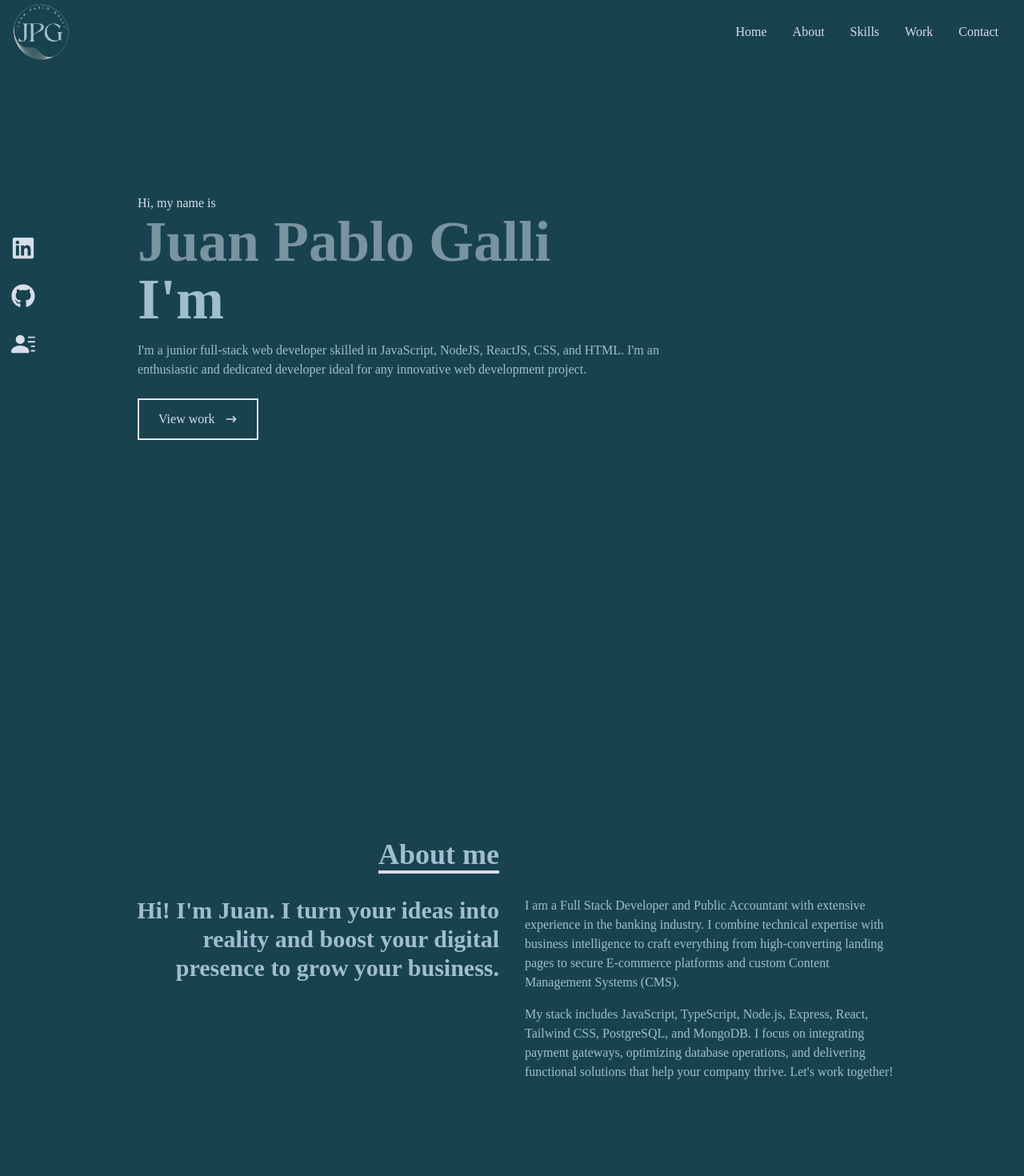
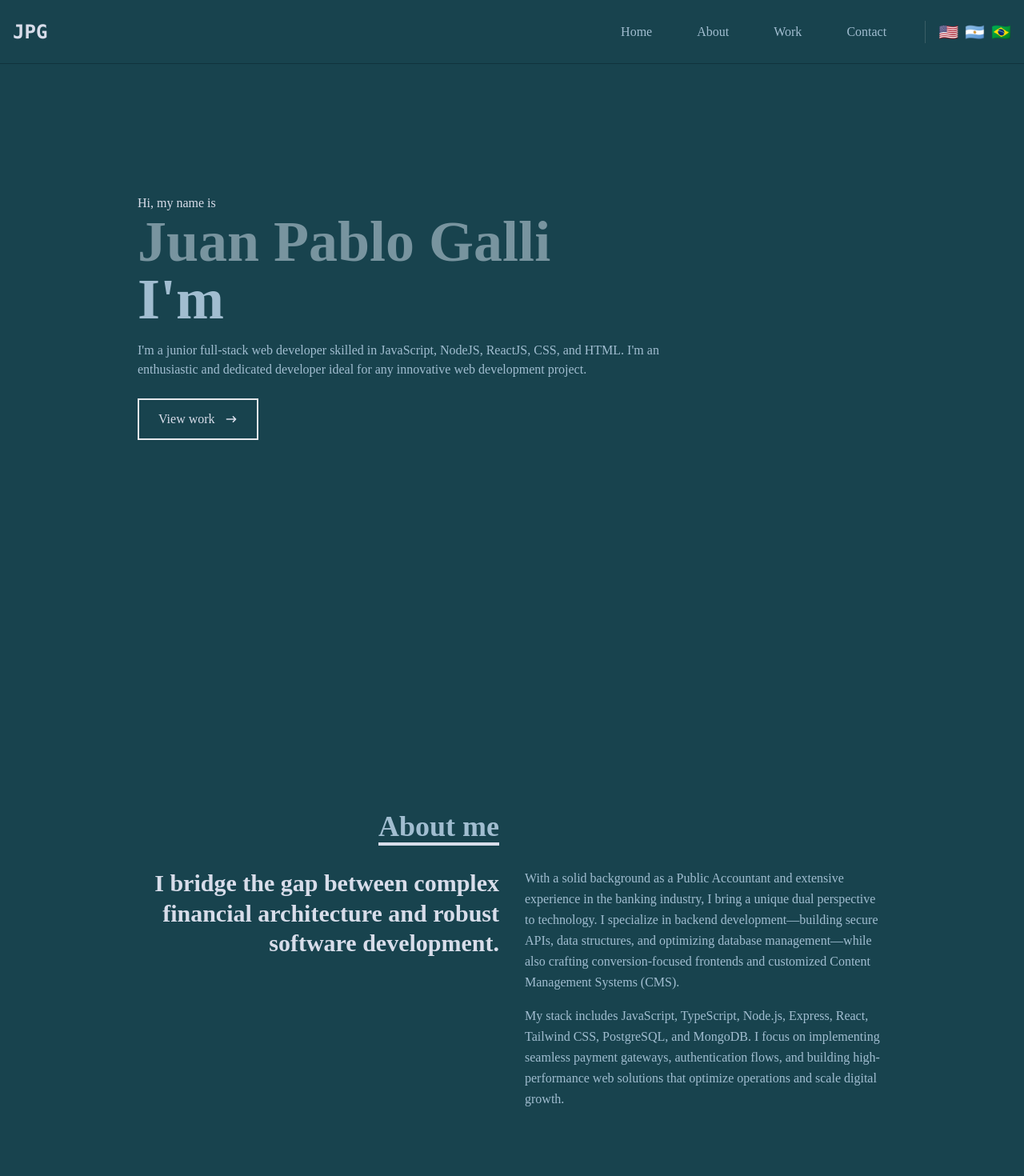
Before and after one commit to JuanPGalli/myportfolio, a React (Create React App) app: page / in a window 1280 px wide. Shown: the top 1470 px of the page at 80% size. Built offline with nearby package versions, Linux system fonts and the light colour scheme.

Commit message:
ui: refactor work carousels with real assets, rewrite about text, and add whatsapp cta

```diff
--- a/src/components/About.jsx
+++ b/src/components/About.jsx
@@ -1,39 +1,35 @@
 import React from 'react';
+import { useLanguage } from '../context/LanguageContext';
 
 const About = () => {
+  const { t } = useLanguage();
+  const aboutTexts = t('about');
+
   return (
-    <div name='about' className='w-full h-screen bg-[#18434e] text-[#a1bdd0] '>
-      <div className='flex flex-col justify-center items-center w-full h-full'>
-        <div className='max-w-[1000px] w-full grid grid-cols-2 gap-8'>
-          <div className='sm:text-right pb-8 pl-4'>
-            <p className='text-4xl font-bold inline border-b-4 border-[#d8ddea]'>About me</p>
+    <section
+      name='about'
+      className='w-full min-h-screen bg-[#18434e] text-[#a1bdd0] flex items-center'
+    >
+      <div className='flex flex-col justify-center items-center w-full max-w-[1000px] mx-auto p-4'>
+        <div className='w-full grid grid-cols-1 sm:grid-cols-2 gap-8 mb-8'>
+          <div className='sm:text-right pl-4'>
+            <h2 className='text-4xl font-bold inline border-b-4 border-[#d8ddea] text-[#a1bdd0]'>
+              {aboutTexts.title}
+            </h2>
           </div>
           <div></div>
         </div>
-        <div className='max-w-[1000px] w-full grid sm:grid-cols-2 gap-8 px-4'>
-          <div className='sm:text-right text-3xl font-bold'>
-            <p>
-              Hi! I'm Juan. I turn your ideas into reality and boost your digital presence to grow
-              your business.
-            </p>
+        <div className='w-full grid sm:grid-cols-2 gap-8 px-4'>
+          <div className='sm:text-right text-3xl font-bold text-[#d8ddea] leading-tight'>
+            <h3>{aboutTexts.headline}</h3>
           </div>
-          <div>
-            <p className='mb-4'>
-              I am a Full Stack Developer and Public Accountant with extensive experience in the
-              banking industry. I combine technical expertise with business intelligence to craft
-              everything from high-converting landing pages to secure E-commerce platforms and
-              custom Content Management Systems (CMS).
-            </p>
-            <p>
-              My stack includes JavaScript, TypeScript, Node.js, Express, React, Tailwind CSS,
-              PostgreSQL, and MongoDB. I focus on integrating payment gateways, optimizing database
-              operations, and delivering functional solutions that help your company thrive. Let's
-              work together!
-            </p>
+          <div className='text-base leading-relaxed flex flex-col gap-4 text-[#a1bdd0]'>
+            <p>{aboutTexts.p1}</p>
+            <p>{aboutTexts.p2}</p>
           </div>
         </div>
       </div>
-    </div>
+    </section>
   );
 };
 
--- a/src/components/Navbar.jsx
+++ b/src/components/Navbar.jsx
@@ -1,132 +1,114 @@
 import React, { useState } from 'react';
-import { FaBars, FaTimes, FaGithub, FaLinkedin } from 'react-icons/fa';
-import { BsFillPersonLinesFill } from 'react-icons/bs';
-import { Link } from 'react-scroll';
-import Logo from '../assets/Logo.png';
-import Pdf_file from '../assets/Juan_Pablo_Galli_EN.pdf';
-
-const { REACT_APP_LINKEDIN_PROFILE, REACT_APP_GITHUB_PROFILE } = process.env;
+import { FaBars, ReactFaTimes, FaTimes } from 'react-icons/fa';
+import { useLanguage } from '../context/LanguageContext';
 
 const Navbar = () => {
   const [nav, setNav] = useState(false);
-  const handleClick = () => setNav(!nav);
+  const { setLanguage, t } = useLanguage();
+  const navTexts = t('nav');
+
+  const handleNavClick = () => setNav(!nav);
 
   return (
-    <div
-      name='navbar'
-      className='fixed w-full h-[80px] flex justify-between items-center px-4 bg-[#18434e] text-[#d8ddea]'
-    >
-      <div>{<img src={Logo} alt='Logo' style={{ width: '70px' }} />}</div>
-
-      {/*menu*/}
-      <div className='hidden md:flex'>
-        <ul className='hidden md:flex'>
-          <li>
-            <Link to='home' smooth={true} duration={500}>
-              Home
-            </Link>
-          </li>
-          <li>
-            <Link to='about' smooth={true} duration={500}>
-              About
-            </Link>
-          </li>
-          <li>
-            <Link to='skills' smooth={true} duration={500}>
-              Skills
-            </Link>
-          </li>
-          <li>
-            <Link to='work' smooth={true} duration={500}>
-              Work
-            </Link>
-          </li>
-          <li>
-            <Link to='contact' smooth={true} duration={500}>
-              Contact
-            </Link>
-          </li>
-        </ul>
+    <nav className='fixed w-full h-[80px] flex justify-between items-center px-4 bg-[#18434e] text-[#a1bdd0] z-50 border-b border-[#11333c]'>
+      <div>
+        <h1 className='text-2xl font-bold font-mono text-[#d8ddea]'>JPG</h1>
       </div>
 
-      {/*bars for */}
-      <div onClick={handleClick} className='md:hidden z-10'>
+      {/* Menu Desktop */}
+      <ul className='hidden md:flex items-center gap-6'>
+        <li className='hover:text-[#d8ddea] cursor-pointer font-medium transition-colors'>
+          {navTexts.home}
+        </li>
+        <li className='hover:text-[#d8ddea] cursor-pointer font-medium transition-colors'>
+          {navTexts.about}
+        </li>
+        <li className='hover:text-[#d8ddea] cursor-pointer font-medium transition-colors'>
+          {navTexts.work}
+        </li>
+        <li className='hover:text-[#d8ddea] cursor-pointer font-medium transition-colors'>
+          {navTexts.contact}
+        </li>
+
+        {/* Selector de idiomas Desktop */}
+        <div className='flex gap-2 border-l border-[#3a5d66] pl-4 ml-2'>
+          <button
+            onClick={() => setLanguage('en')}
+            title='English (US)'
+            className='hover:scale-125 transition-transform duration-150 text-xl'
+          >
+            🇺🇸
+          </button>
+          <button
+            onClick={() => setLanguage('es')}
+            title='Español (AR)'
+            className='hover:scale-125 transition-transform duration-150 text-xl'
+          >
+            🇦🇷
+          </button>
+          <button
+            onClick={() => setLanguage('br')}
+            title='Português (BR)'
+            className='hover:scale-125 transition-transform duration-150 text-xl'
+          >
+            🇧🇷
+          </button>
+        </div>
+      </ul>
+
+      {/* Hamburguesa Mobile */}
+      <div
+        onClick={handleNavClick}
+        className='md:hidden z-10 cursor-pointer text-xl text-[#d8ddea]'
+      >
         {!nav ? <FaBars /> : <FaTimes />}
       </div>
 
-      {/*Mobile menu*/}
+      {/* Menu Mobile */}
       <ul
         className={
           !nav
             ? 'hidden'
-            : 'absolute top-0 left-0 w-full h-screen bg-[#18434e] flex flex-col justify-center items-center'
+            : 'absolute top-0 left-0 w-full h-screen bg-[#18434e] flex flex-col justify-center items-center gap-6 text-2xl'
         }
       >
-        <li className='py-6 text-4xl'>
-          <Link onClick={handleClick} to='home' smooth={true} duration={500}>
-            Home
-          </Link>
-        </li>
-        <li className='py-6 text-4xl'>
-          <Link onClick={handleClick} to='about' smooth={true} duration={500}>
-            About
-          </Link>
-        </li>
-        <li className='py-6 text-4xl'>
-          <Link onClick={handleClick} to='skills' smooth={true} duration={500}>
-            Skills
-          </Link>
-        </li>
-        <li className='py-6 text-4xl'>
-          <Link onClick={handleClick} to='work' smooth={true} duration={500}>
-            Work
-          </Link>
-        </li>
-        <li className='py-6 text-4xl'>
-          <Link onClick={handleClick} to='contact' smooth={true} duration={500}>
-            Contact
-          </Link>
-        </li>
+        <li className='hover:text-[#d8ddea] cursor-pointer'>{navTexts.home}</li>
+        <li className='hover:text-[#d8ddea] cursor-pointer'>{navTexts.about}</li>
+        <li className='hover:text-[#d8ddea] cursor-pointer'>{navTexts.work}</li>
+        <li className='hover:text-[#d8ddea] cursor-pointer'>{navTexts.contact}</li>
+
+        {/* Selector de idiomas Mobile */}
+        <div className='flex gap-6 mt-8 pt-6 border-t border-[#3a5d66] w-1/2 justify-center'>
+          <button
+            onClick={() => {
+              setLanguage('en');
+              setNav(false);
+            }}
+            className='text-3xl active:scale-95'
+          >
+            🇺🇸
+          </button>
+          <button
+            onClick={() => {
+              setLanguage('es');
+              setNav(false);
+            }}
+            className='text-3xl active:scale-95'
+          >
+            🇦🇷
+          </button>
+          <button
+            onClick={() => {
+              setLanguage('br');
+              setNav(false);
+            }}
+            className='text-3xl active:scale-95'
+          >
+            🇧🇷
+          </button>
+        </div>
       </ul>
-
-      {/*Social icons*/}
-      <div className='hidden md:flex fixed flex-col top-[35%] left-0'>
-        <ul>
-          <li className='w-[160px] h-[60px] flex justify-between items-center ml-[-100px] hover:ml-[-10px] duration-300'>
-            <a
-              className='flex justify-between items-center w-full text-[#d8ddea]'
-              href={REACT_APP_LINKEDIN_PROFILE}
-              target='_blank'
-              rel='noopener noreferrer'
-            >
-              LinkedIn <FaLinkedin size={30} />
-            </a>
-          </li>
-
-          <li className='w-[160px] h-[60px] flex justify-between items-center ml-[-100px] hover:ml-[-10px] duration-300'>
-            <a
-              className='flex justify-between items-center w-full text-[#d8ddea]'
-              href={REACT_APP_GITHUB_PROFILE}
-              target='_blank'
-              rel='noopener noreferrer'
-            >
-              GitHub <FaGithub size={30} />
-            </a>
-          </li>
-
-          <li className='w-[160px] h-[60px] flex justify-between items-center ml-[-100px] hover:ml-[-10px] duration-300'>
-            <a
-              className='flex justify-between items-center w-full text-[#d8ddea]'
-              href={Pdf_file}
-              target='_blank'
-              rel='noopener noreferrer'
-            >
-              Resume <BsFillPersonLinesFill size={30} />
-            </a>
-          </li>
-        </ul>
-      </div>
-    </div>
+    </nav>
   );
 };
 
--- /dev/null
+++ b/src/components/WhatsAppButton.jsx
@@ -0,0 +1,31 @@
+import React from 'react';
+import { useLanguage } from '../context/LanguageContext';
+import { FaWhatsapp } from 'react-icons/fa';
+
+const WhatsAppButton = () => {
+  const { language } = useLanguage();
+
+  const messages = {
+    en: 'Hi Juan! I saw your portfolio and I would like to discuss a web project.',
+    es: '¡Hola Juan! Vi tu portfolio y me gustaría consultarte por un proyecto web.',
+    br: 'Olá Juan! Vi seu portfólio e gostaria de fazer uma consulta sobre um projeto web.'
+  };
+
+  const encodedMessage = encodeURIComponent(messages[language] || messages['en']);
+  // Tu número real ya configurado
+  const whatsappUrl = `https://wa.me{encodedMessage}`;
+
+  return (
+    <a
+      href={whatsappUrl}
+      target="_blank"
+      rel="noopener noreferrer"
+      className="fixed bottom-6 right-6 bg-[#25D366] text-white p-4 rounded-full shadow-2xl hover:scale-110 hover:bg-[#20ba5a] transition-all duration-300 z-50 flex items-center justify-center animate-bounce"
+      aria-label="Contact via WhatsApp"
+    >
+      <FaWhatsapp size={32} />
+    </a>
+  );
+};
+
+export default WhatsAppButton;
--- a/src/components/Work.jsx
+++ b/src/components/Work.jsx
@@ -1,11 +1,16 @@
+import React from 'react';
 import Slider from 'react-slick';
+import { useLanguage } from '../context/LanguageContext';
 import 'slick-carousel/slick/slick.css';
 import 'slick-carousel/slick/slick-theme.css';
 import ShopFlow from '../assets/shopflow.webp';
 import MariaMartaGalli from '../assets/mariamartagalli.webp';
-import ThePetShop from '../assets/thepetshop$thepetcare.webp';
+import ThePetShop from '../assets/thepetshop&thepetcare.webp';
 
 function Work() {
+  const { t } = useLanguage();
+  const workTexts = t('work');
+
   const settings = {
     dots: true,
     infinite: true,
@@ -13,91 +18,82 @@ function Work() {
     slidesToShow: 1,
     slidesToScroll: 1,
     autoplay: true,
-    autoplaySpeed: 3000,
-    responsive: [
-      {
-        breakpoint: 1024,
-        settings: {
-          slidesToShow: 1,
-        },
-      },
-      {
-        breakpoint: 768,
-        settings: {
-          slidesToShow: 1,
-        },
-      },
-    ],
+    autoplaySpeed: 4000,
+    arrows: false,
   };
 
   const workItems = [
     {
       img: ShopFlow,
-      title: 'ShopFlow Ecommerce Demo',
+      title: 'ShopFlow Ecommerce',
       link: 'https://shopflow-ecommerce-demo.vercel.app/',
-      description:
-        'JavaScript, ReactJS, NodeJS, Express, PostgreSQL, HTML, CSS, Cloudinary, Firebase, Mercado Pago',
+      description: workTexts.projects?.shopflow,
+      tech: 'React, Node, Express, PostgreSQL, Mercado Pago',
     },
     {
       img: MariaMartaGalli,
-      title: 'María Marta Galli - Content Management System',
-      link: 'https://mariamartagalli.com.ar/',
-      description:
-        'JavaScript, ReactJS, Tailwind CSS, TypeScript, NodeJS, Express, MongoDB, JWT, Mercado Pago, Cloudinary, Resend',
+      title: 'María Marta Galli - CMS',
+      link: 'https://mariamartagalli.com.ar',
+      description: workTexts.projects?.cms,
+      tech: 'TypeScript, React, Node, MongoDB, JWT, Mercado Pago',
     },
     {
       img: ThePetShop,
-      title: 'The Pet Shop & The Pet Care - Landing Page',
+      title: 'The Pet Shop - Landing Page',
       link: 'https://thepetshop-and-thepetcare.netlify.app/',
-      description: 'HTML, CSS, JavaScript.',
+      description: workTexts.projects?.landing,
+      tech: 'HTML5, CSS3, JavaScript Vanilla',
     },
   ];
 
   return (
-    <div name='work' className='w-full h-screen md:h-screen text-[#a1bdd0] bg-[#18434e] pt-40'>
+    <section
+      name='work'
+      className='w-full min-h-screen text-[#a1bdd0] bg-[#18434e] pt-32 flex items-center'
+    >
       <div className='max-w-[1000px] mx-auto p-4 flex flex-col justify-center w-full h-full'>
-        <div className='pb-2'>
-          <p className='text-4xl font-bold inline border-b-4 text-[#a1bdd0] border-[#d8ddea] '>
-            Work
-          </p>
-          <p className='py-6'>Check out some of my recent work:</p>
-        </div>
+        <header className='pb-8'>
+          <h2 className='text-4xl font-bold inline border-b-4 text-[#a1bdd0] border-[#d8ddea]'>
+            {workTexts.title}
+          </h2>
+          <p className='py-6 text-lg'>{workTexts.subtitle}</p>
+        </header>
 
-        <div className='w-full mx-auto max-w-[600px] mt-[100px] md:mt-[80px] z-0'>
-          {/* Carrusel */}
+        <div className='w-full mx-auto max-w-[650px] z-0'>
           <Slider {...settings}>
             {workItems.map((item, index) => (
-              <div
-                key={index}
-                className=' group container rounded-md flex justify-center items-center mx-auto '
-              >
-                {/* Image container with hover effects */}
-                <div className='group relative'>
-                  {/* Image */}
-                  <img src={item.img} alt='work_images' className='rounded-md' />
-                  {/* Hover effects */}
-                  <div className='w-full mx-auto max-w-[600px] absolute inset-0 flex flex-col items-center justify-center bg-black/80 opacity-0 group-hover:opacity-100 rounded-md'>
-                    <span className='md:text-2xl sm:text-xl text-md font-bold text-[#d8ddea] tracking-wider'>
-                      {item.title}
+              <article key={index} className='p-2 outline-none'>
+                <div className='group relative overflow-hidden rounded-lg shadow-xl bg-[#11333c]'>
+                  <img
+                    src={item.img}
+                    alt={`${item.title} web development project blueprint screenshot`}
+                    className='w-full h-auto object-cover transform duration-500 group-hover:scale-105'
+                    loading='lazy'
+                  />
+                  <div className='absolute inset-0 flex flex-col items-center justify-center bg-[#18434e]/95 opacity-0 group-hover:opacity-100 transition-opacity duration-300 p-6 text-center'>
+                    <h3 className='text-2xl font-bold text-[#d8ddea] mb-2'>{item.title}</h3>
+                    <p className='text-sm text-[#a1bdd0] font-medium mb-3'>{item.description}</p>
+                    <span className='text-xs text-[#d8ddea] bg-[#11333c] px-3 py-1 rounded-full font-mono mb-6'>
+                      {item.tech}
                     </span>
-                    <span className='text-sm md:text-sm sm:text-sm text-[#d8ddea] tracking-wider'>
-                      {item.description}
-                    </span>
-                    <div className='pt-8 text-center'>
-                      <a href={item.link} target='_blank' rel='noopener noreferrer'>
-                        <button className='text-center rounded-lg px-4 py-3 m-2 bg-[#d8ddea] text-[#18434e] font-bold text-sm'>
-                          Demo
-                        </button>
-                      </a>
-                    </div>
+                    <a
+                      href={item.link}
+                      target='_blank'
+                      rel='noopener noreferrer'
+                      className='inline-block'
+                    >
+                      <button className='rounded-lg px-6 py-2.5 bg-[#d8ddea] text-[#18434e] font-bold text-sm hover:bg-white transition-colors duration-200 shadow-md'>
+                        {workTexts.demoBtn}
+                      </button>
+                    </a>
                   </div>
                 </div>
-              </div>
+              </article>
             ))}
           </Slider>
         </div>
       </div>
-    </div>
+    </section>
   );
 }
 
```
